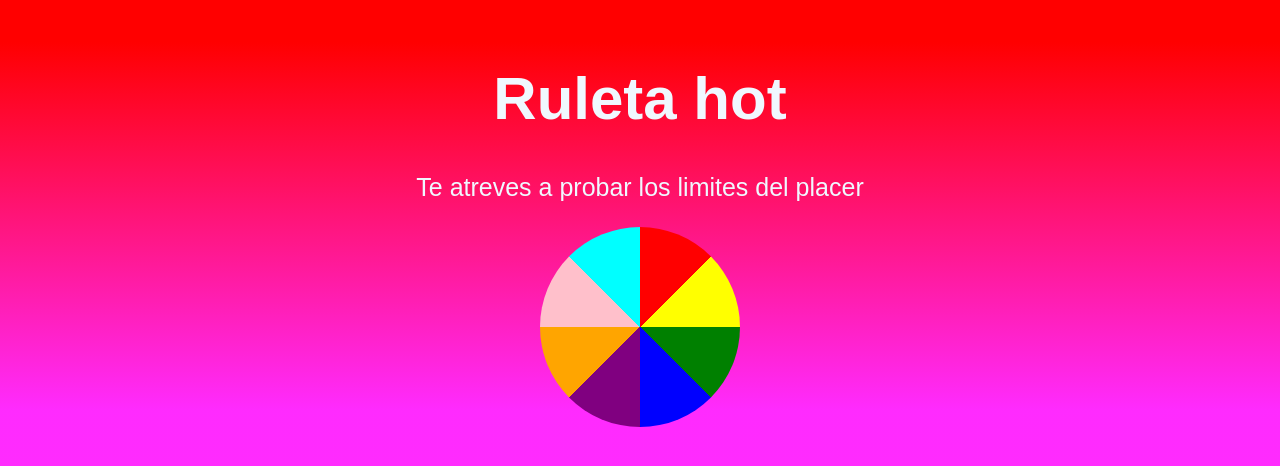
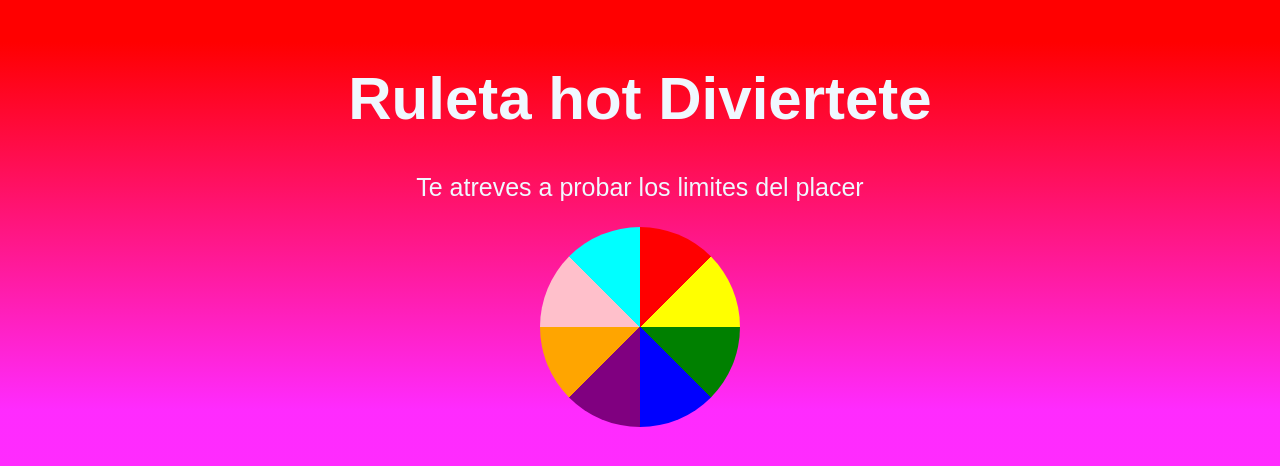
Before and after one commit to netoxdw/Ruleta, a plain HTML site: page index.html in a window 1280 px wide. Shown: the part 150-616 px from the top of the page. Drawn offline with Linux system fonts and the light colour scheme.

Commit message:
probando h1

```diff
--- a/index.html
+++ b/index.html
@@ -8,7 +8,7 @@
 </head>
 <body>
     <header>
-        <h1>Ruleta hot</h1>
+        <h1>Ruleta hot Diviertete</h1>
         <p>Te atreves a probar los limites del placer</p>
     </header>
     <div class="ruleta" id="ruleta" onclick="girarRuleta()"></div>
```
